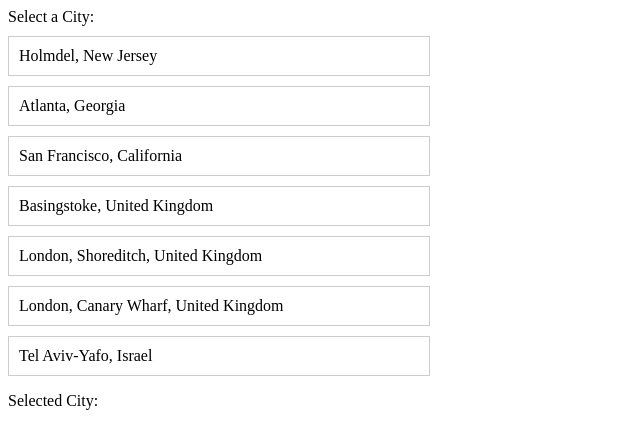
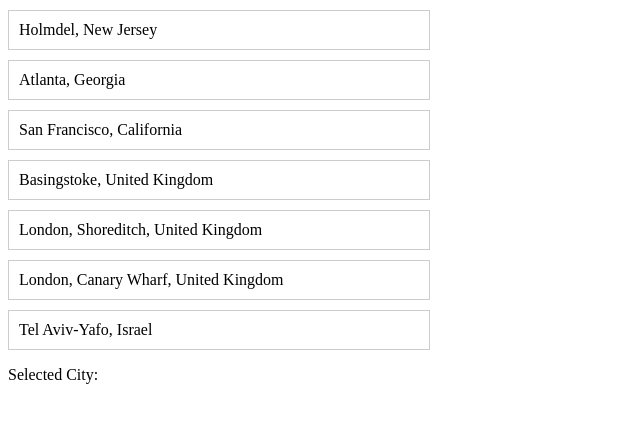
Before and after one commit to WitkowskiMichau/vue-training-from-start, a Vue app: page / in a window 1280 px wide. Shown: the top 446 px of the page, without its empty margins (0-640 px from the left). Built offline with nearby package versions, Linux system fonts and the light colour scheme.

Commit message:
add parent child communication

```diff
--- a/src/App.vue
+++ b/src/App.vue
@@ -4,8 +4,11 @@
         :cities="cityList"
         :selectedCity="selectedCity"
         @update:selectedCity="updateSelectedCity"
-    />
-    <p>Selected City: {{ selectedCity }}</p>
+    >
+      <template #selectedCity>
+        <p>Selected City: {{ selectedCity }}</p>
+      </template>
+    </CitySelect>
   </div>
 </template>
 
--- a/src/components/CitySelect.vue
+++ b/src/components/CitySelect.vue
@@ -1,6 +1,5 @@
 <template>
   <div>
-    <label>Select a City:</label>
     <div
         v-for="city in cities"
         :key="city"
@@ -11,6 +10,7 @@
     >
       {{ city }}
     </div>
+    <slot name="selectedCity"></slot>
   </div>
 </template>
 
```
